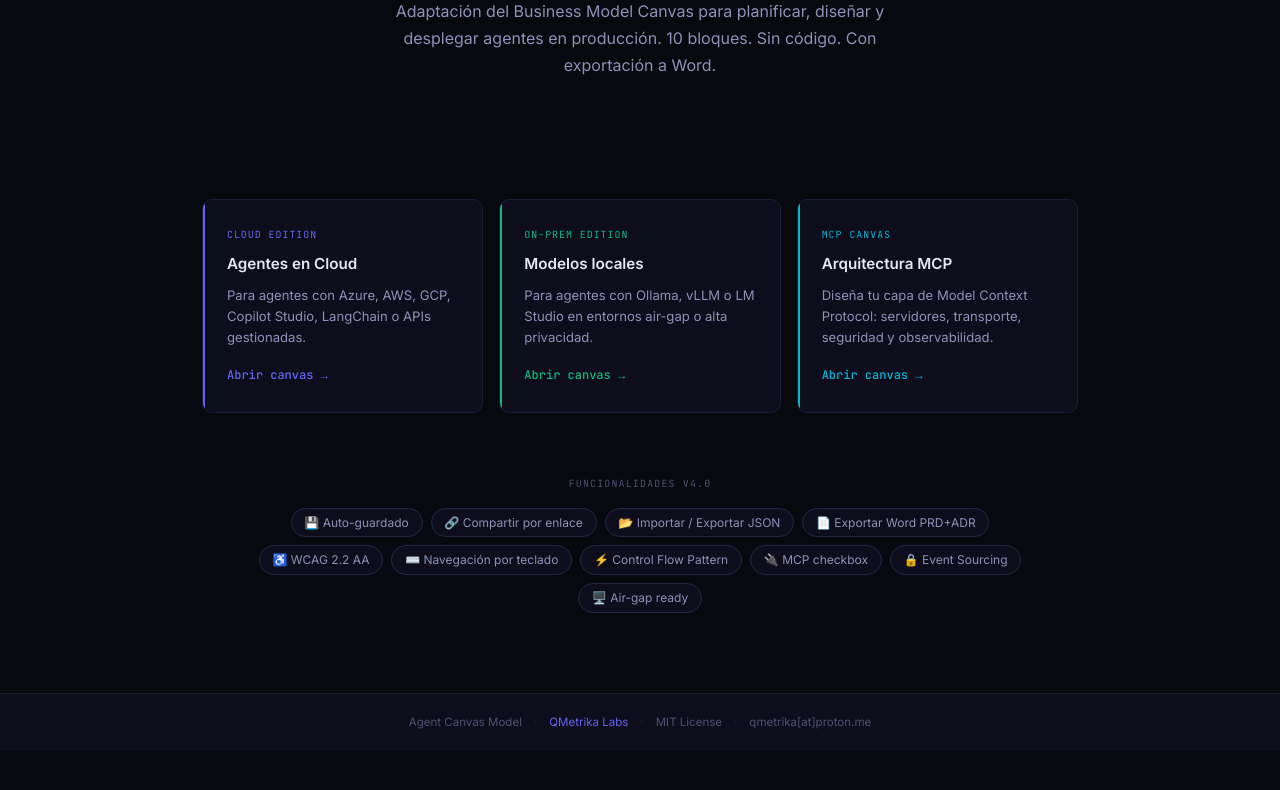
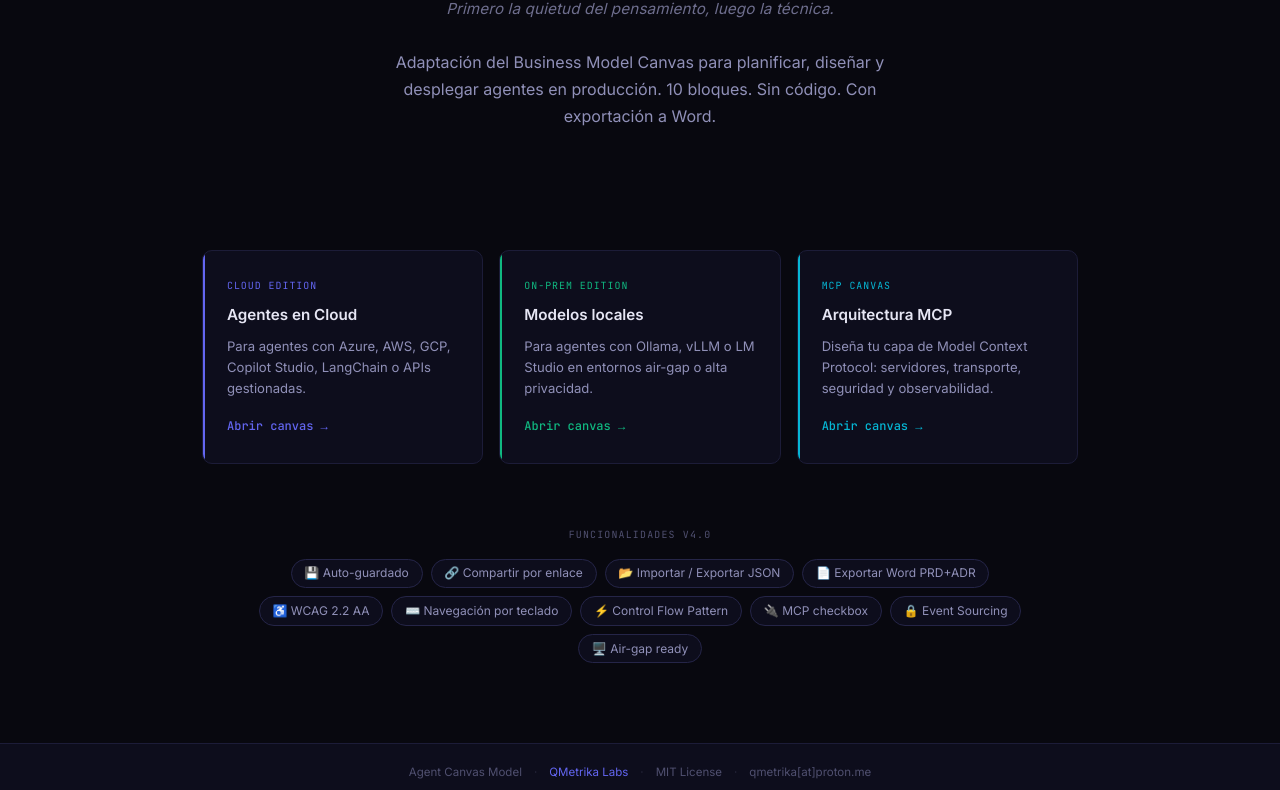
Before and after one commit to josevilar-qbioai/agent-canvas-model, a plain HTML site: page docs/index.html in a window 1280 px wide. Shown: the part 294-1084 px from the top of the page. Before the commit the page ends 1045 px from the top, so only its background shows below. Drawn offline with Linux system fonts and the light colour scheme.

Commit message:
feat: añadir tagline filosofica en landing page

```diff
--- a/docs/index.html
+++ b/docs/index.html
@@ -135,6 +135,10 @@ footer {
 footer a { color: var(--indigo); text-decoration: none; }
 footer a:hover { text-decoration: underline; }
 .sep { opacity: .4; }
+.tagline {
+  font-size: .95rem; color: var(--tx2); font-style: italic;
+  margin-bottom: 1.75rem; letter-spacing: .01em; opacity: .75;
+}
 </style>
 </head>
 <body>
@@ -152,6 +156,7 @@ footer a:hover { text-decoration: underline; }
   <div class="hero">
     <p class="eyebrow"><span>QMetrika Labs</span> · Agent Canvas Model</p>
     <h1>Diseña tu agente IA<br>antes de <em>programarlo</em></h1>
+    <p class="tagline">Primero la quietud del pensamiento, luego la técnica.</p>
     <p class="sub">Adaptación del Business Model Canvas para planificar, diseñar y desplegar agentes en producción. 10 bloques. Sin código. Con exportación a Word.</p>
   </div>
 
```
